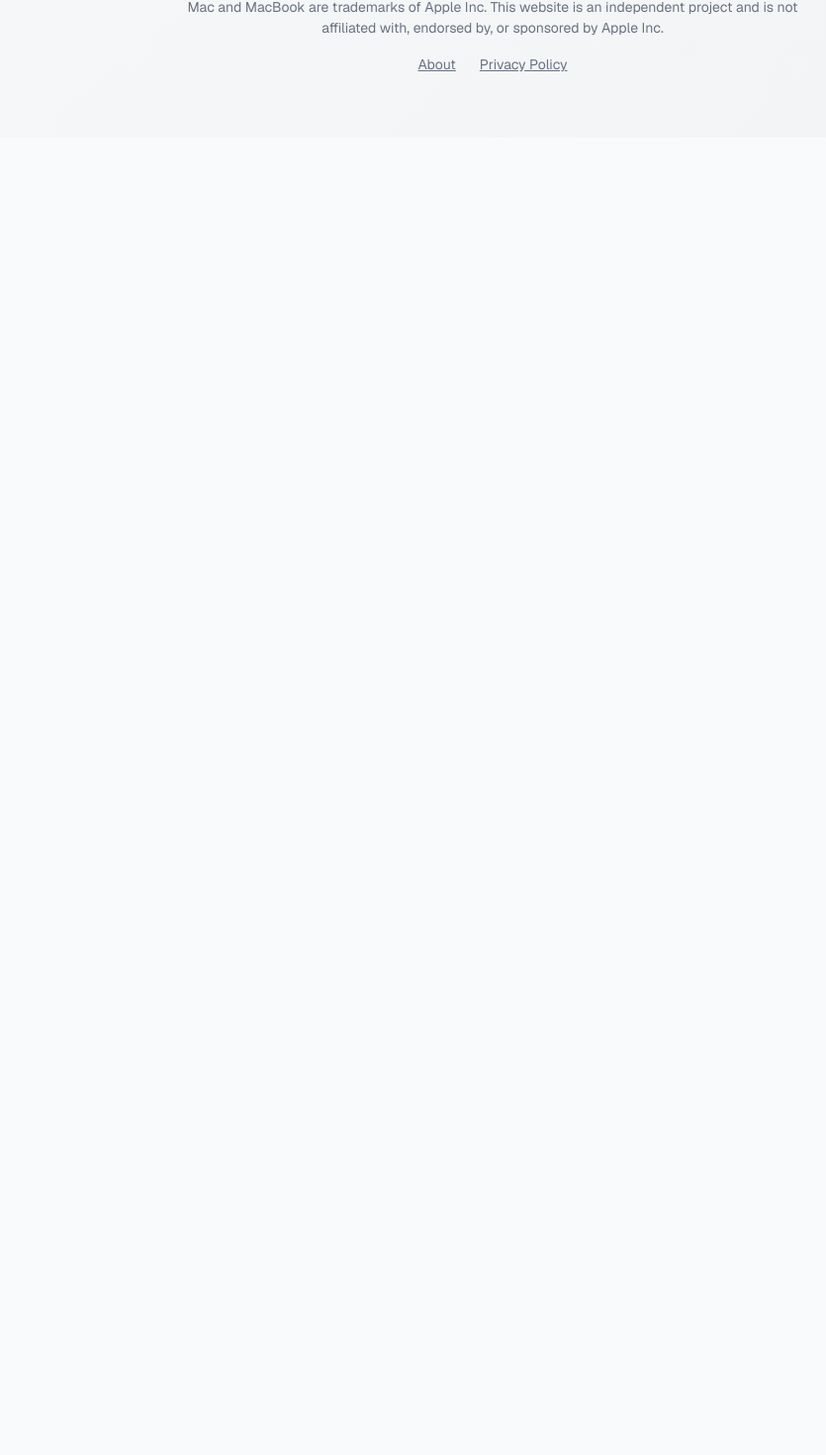
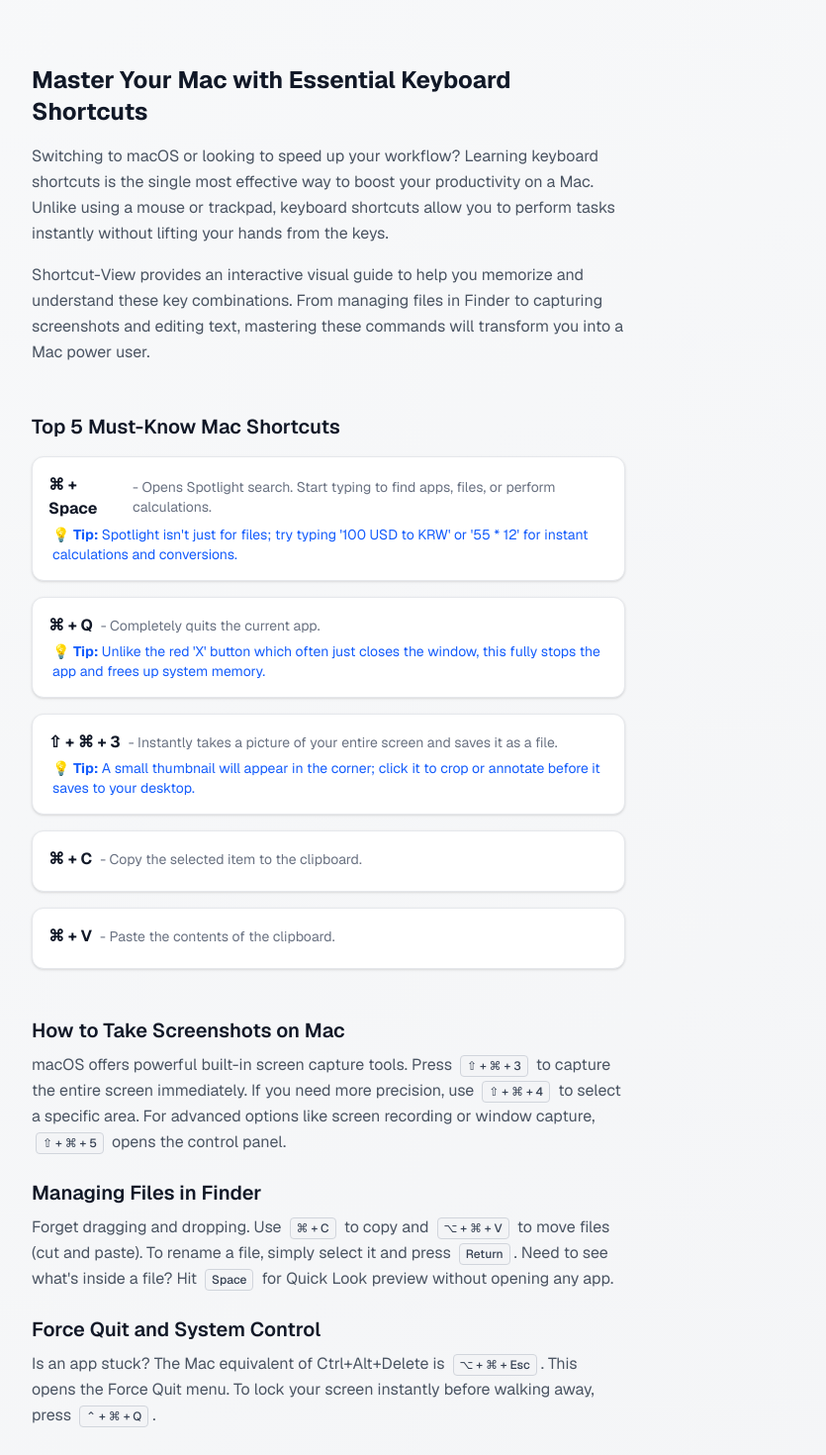
Before and after one commit to eun-day/shortcut-view, a Next.js app: page / in a window 1280 px wide. Shown: the part 1112-2582 px from the top of the page at 99% size, without its empty margins (284-1119 px from the left). Before the commit the page ends 1251 px from the top, so only its background shows below. Built offline with nearby package versions, Linux system fonts and the light colour scheme.

Commit message:
애드센스 심사 통과를 위한 하단 텍스트 컨텐츠 추가
+ SEO 최적화를 위한 메타데이터를 영문으로 수정 및 데이터 추가
+ 페이지 많아보이게 ?category=capture URL 경로 추가

```diff
--- a/app/page.tsx
+++ b/app/page.tsx
@@ -1,7 +1,8 @@
 "use client";
 
-import { useState, useMemo, useRef, useEffect } from "react";
+import { useState, useMemo, useRef, useEffect, Suspense } from "react";
 import Link from "next/link";
+import { useRouter, useSearchParams } from "next/navigation";
 import MacKeyboard from "@/components/MacKeyboard";
 import ShortcutDetail from "@/components/ShortcutDetail";
 import AdBanner from "@/components/AdBanner";
@@ -10,13 +11,26 @@ import SlidingPanel from "@/components/SlidingPanel";
 import ShortcutSearch from "@/components/ShortcutSearch";
 import CategoryDropdown from "@/components/CategoryDropdown";
 import CategorySidebar from "@/components/CategorySidebar";
+import SEOContent from "@/components/SEOContent";
 import { masterShortcuts, getShortcutsByCategory, categories } from "@/data/shortcuts";
 
-export default function Home() {
+function HomeContent() {
+  const router = useRouter();
+  const searchParams = useSearchParams();
+
   const [searchQuery, setSearchQuery] = useState("");
   const [selectedShortcutId, setSelectedShortcutId] = useState<string | null>("spotlight");
   const [activeAlphabet, setActiveAlphabet] = useState<string | null>(null);
-  const [activeCategory, setActiveCategory] = useState<string | null>("Essential");
+
+  // Initialize category from URL or default to "Essential"
+  const initialCategory = searchParams.get("category");
+  const [activeCategory, setActiveCategory] = useState<string | null>(initialCategory || "Essential");
+
+  // Sync state when URL params change (e.g. back button)
+  useEffect(() => {
+    const categoryParam = searchParams.get("category");
+    setActiveCategory(categoryParam || "Essential");
+  }, [searchParams]);
 
   // Alphabet list A-Z
   const alphabets = useMemo(() =>
@@ -78,6 +92,8 @@ export default function Home() {
       setActiveAlphabet(char);
       setSearchQuery("");
       setActiveCategory(null);
+      // Remove category param when using alphabet index (master list mode)
+      router.push("/", { scroll: false });
     }
   };
 
@@ -85,6 +101,13 @@ export default function Home() {
     setActiveCategory(category);
     setSearchQuery("");
     setActiveAlphabet(null);
+
+    // Update URL
+    if (category) {
+      router.push(`/?category=${category}`, { scroll: false });
+    } else {
+      router.push("/", { scroll: false });
+    }
   };
 
   const handleSelectShortcut = (id: string) => {
@@ -97,6 +120,7 @@ export default function Home() {
 
   const handleCloseCategory = () => {
     setActiveCategory(null);
+    router.push("/", { scroll: false });
   };
 
   return (
@@ -128,7 +152,7 @@ export default function Home() {
 
           {/* LEFT SIDEBAR AREA */}
           <div className="relative flex shrink-0">
-            {/* Mode 1: Alphabet Index (Always in the same container context) */}
+            {/* Mode 1: Alphabet Index */}
             {!activeCategory && (
               <>
                 <AlphabetIndex
@@ -147,7 +171,7 @@ export default function Home() {
               </>
             )}
 
-            {/* Mode 2: Category Sidebar (Replaces Index) */}
+            {/* Mode 2: Category Sidebar */}
             {activeCategory && (
               <CategorySidebar
                 categoryTitle={activeCategoryLabel}
@@ -180,8 +204,8 @@ export default function Home() {
               onSelectShortcut={handleSelectShortcut}
             />
 
-            {/* Keyboard Visualization */}
-            <div className="w-full flex justify-center">
+            {/* Keyboard Visualization (Scroll Target) */}
+            <div id="visualization-area" className="w-full flex justify-center scroll-mt-[30px]">
               <MacKeyboard activeKeys={selectedShortcut?.keys} />
             </div>
 
@@ -196,11 +220,8 @@ export default function Home() {
               </div>
             )}
 
-            {/* Bottom Ad Banner */}
-            {/* <AdBanner
-              dataAdSlot="1234567890"
-              className="w-full max-w-[728px] h-[90px]"
-            /> */}
+            {/* SEO & Guide Content */}
+            <SEOContent onSelectShortcut={handleSelectShortcut} />
 
              {/* Footer */}
             <footer className="mt-8 pt-8 border-t border-[#d1d5dc] text-center pb-8 w-full flex flex-col items-center gap-4">
@@ -216,16 +237,24 @@ export default function Home() {
           </main>
 
           {/* Right: Sidebar Ad */}
-          {/* <aside className="hidden xl:block w-[300px] shrink-0 sticky top-0 h-fit ml-8">
-             <AdBanner
+          <aside className="hidden xl:block w-[300px] shrink-0 sticky top-0 h-fit ml-8">
+             {/* <AdBanner
                dataAdSlot="0987654321"
                dataAdFormat="vertical"
                className="w-[300px] h-[600px]"
-             />
-          </aside> */}
+             /> */}
+          </aside>
 
         </div>
       </div>
     </div>
   );
 }
+
+export default function Home() {
+  return (
+    <Suspense fallback={<div className="min-h-screen flex items-center justify-center">Loading...</div>}>
+      <HomeContent />
+    </Suspense>
+  );
+}
--- /dev/null
+++ b/components/SEOContent.tsx
@@ -0,0 +1,134 @@
+"use client";
+
+import { masterShortcuts } from "@/data/shortcuts";
+
+interface SEOContentProps {
+  onSelectShortcut: (id: string) => void;
+}
+
+export default function SEOContent({ onSelectShortcut }: SEOContentProps) {
+  // Filter shortcuts for SEO content sections
+  const essentialShortcuts = masterShortcuts.filter(s =>
+    ["copy", "paste", "spotlight", "screenshot-full", "quit-app"].includes(s.id)
+  );
+
+  const handleShortcutClick = (id: string) => {
+    onSelectShortcut(id);
+    setTimeout(() => {
+      const element = document.getElementById('visualization-area');
+      if (element) {
+        element.scrollIntoView({ behavior: 'smooth', block: 'start' });
+      }
+    }, 100);
+  };
+
+  // Helper component for inline shortcut links
+  const ShortcutLink = ({ id, label }: { id: string, label: string }) => (
+    <button
+      onClick={() => handleShortcutClick(id)}
+      className="inline-flex items-center justify-center px-1.5 py-0.5 mx-1 text-xs font-medium text-gray-700 bg-gray-100 border border-gray-300 rounded hover:bg-blue-50 hover:text-blue-700 hover:border-blue-200 transition-colors align-baseline"
+      title="Click to visualize on keyboard"
+    >
+      {label}
+    </button>
+  );
+
+  return (
+    <article className="w-full max-w-[864px] mx-auto mt-16 px-4 md:px-0 text-[#4b5563] space-y-12 mb-12">
+
+      {/* 1. Introduction */}
+      <section>
+        <h2 className="text-2xl font-bold text-[#111827] mb-4">
+          Master Your Mac with Essential Keyboard Shortcuts
+        </h2>
+        <p className="leading-relaxed mb-4">
+          Switching to macOS or looking to speed up your workflow? Learning keyboard shortcuts is the single most effective way to boost your productivity on a Mac. Unlike using a mouse or trackpad, keyboard shortcuts allow you to perform tasks instantly without lifting your hands from the keys.
+        </p>
+        <p className="leading-relaxed">
+          Shortcut-View provides an interactive visual guide to help you memorize and understand these key combinations. From managing files in Finder to capturing screenshots and editing text, mastering these commands will transform you into a Mac power user.
+        </p>
+      </section>
+
+      {/* 2. Key Categories Breakdown (Interactive List) */}
+      <section>
+        <h3 className="text-xl font-semibold text-[#111827] mb-4">
+          Top 5 Must-Know Mac Shortcuts
+        </h3>
+        <ul className="space-y-4">
+          {essentialShortcuts.map(shortcut => (
+            <li key={shortcut.id} className="bg-white border border-gray-200 p-4 rounded-xl shadow-sm hover:border-blue-300 transition-colors">
+              <button
+                onClick={() => handleShortcutClick(shortcut.id)}
+                className="w-full text-left flex flex-col sm:flex-row sm:items-center gap-2 mb-1 group"
+              >
+                <span className="font-bold text-[#111827] group-hover:text-blue-600 transition-colors">{shortcut.label}</span>
+                <span className="text-sm text-gray-500">- {shortcut.description}</span>
+              </button>
+              {shortcut.tip && (
+                <p className="text-sm text-blue-600 mt-1 pl-0 sm:pl-1">
+                  💡 <strong>Tip:</strong> {shortcut.tip}
+                </p>
+              )}
+            </li>
+          ))}
+        </ul>
+      </section>
+
+      {/* 3. Detailed Guides with Interactive Links */}
+      <section className="space-y-6">
+        <div>
+          <h3 className="text-xl font-semibold text-[#111827] mb-2">
+            How to Take Screenshots on Mac
+          </h3>
+          <p className="leading-relaxed">
+            macOS offers powerful built-in screen capture tools. Press <ShortcutLink id="screenshot-full" label="⇧ + ⌘ + 3" /> to capture the entire screen immediately. If you need more precision, use <ShortcutLink id="screenshot-area" label="⇧ + ⌘ + 4" /> to select a specific area. For advanced options like screen recording or window capture, <ShortcutLink id="screenshot-panel" label="⇧ + ⌘ + 5" /> opens the control panel.
+          </p>
+        </div>
+
+        <div>
+          <h3 className="text-xl font-semibold text-[#111827] mb-2">
+            Managing Files in Finder
+          </h3>
+          <p className="leading-relaxed">
+            Forget dragging and dropping. Use <ShortcutLink id="copy" label="⌘ + C" /> to copy and <ShortcutLink id="move-file" label="⌥ + ⌘ + V" /> to move files (cut and paste). To rename a file, simply select it and press <ShortcutLink id="rename" label="Return" />. Need to see what's inside a file? Hit <ShortcutLink id="quick-look" label="Space" /> for Quick Look preview without opening any app.
+          </p>
+        </div>
+
+        <div>
+          <h3 className="text-xl font-semibold text-[#111827] mb-2">
+            Force Quit and System Control
+          </h3>
+          <p className="leading-relaxed">
+            Is an app stuck? The Mac equivalent of Ctrl+Alt+Delete is <ShortcutLink id="force-quit" label="⌥ + ⌘ + Esc" />. This opens the Force Quit menu. To lock your screen instantly before walking away, press <ShortcutLink id="lock-screen" label="⌃ + ⌘ + Q" />.
+          </p>
+        </div>
+      </section>
+
+      {/* 4. FAQ */}
+      <section className="bg-gray-50 p-6 rounded-2xl border border-gray-100">
+        <h3 className="text-xl font-semibold text-[#111827] mb-6">Frequently Asked Questions</h3>
+        <div className="space-y-6">
+          <div>
+            <h4 className="font-medium text-[#111827] mb-1">Why is there no "Cut" (Ctrl+X) for files on Mac?</h4>
+            <p className="text-sm leading-relaxed">
+              macOS handles file movement differently to prevent data loss. Instead of "cutting" a file, you "copy" it first (Cmd+C) and then "move" it to the destination using <ShortcutLink id="move-file" label="⌥ + ⌘ + V" />.
+            </p>
+          </div>
+          <div>
+            <h4 className="font-medium text-[#111827] mb-1">What is the Command (⌘) key?</h4>
+            <p className="text-sm leading-relaxed">
+              The Command key (formerly Apple key) is the primary modifier key on Mac, similar to the Control key on Windows. It is used for most system shortcuts like Copy, Save, and Quit.
+            </p>
+          </div>
+          <div>
+            <h4 className="font-medium text-[#111827] mb-1">How do I switch between windows of the same app?</h4>
+            <p className="text-sm leading-relaxed">
+              Command + Tab switches between different apps. To switch between windows within the <em>same</em> app (e.g., multiple Chrome windows), use <ShortcutLink id="window-switcher" label="⌘ + `" />.
+            </p>
+          </div>
+        </div>
+      </section>
+
+    </article>
+  );
+}
```
Also changed, not shown: app/layout.tsx (+27 -21 lines).
